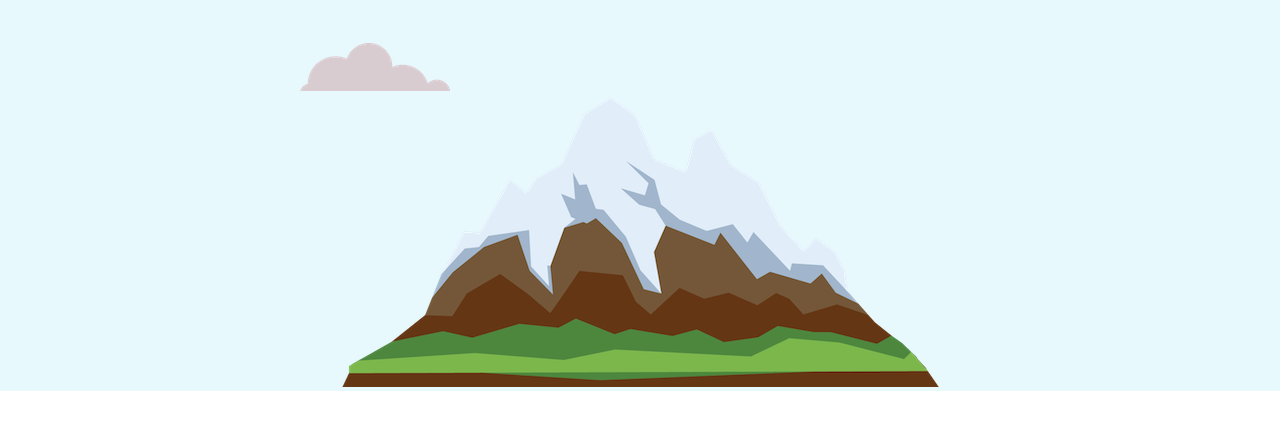
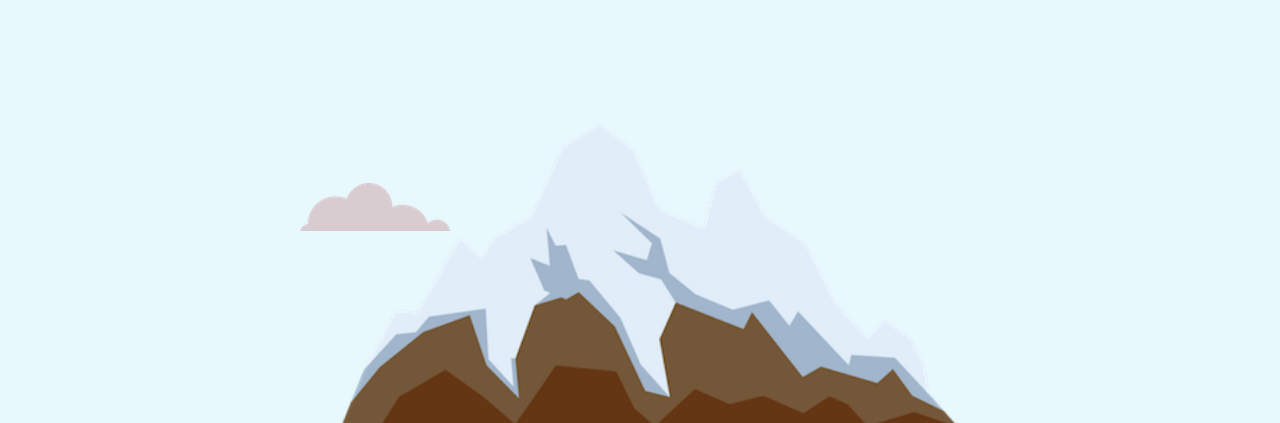
Before and after one commit to Vctorqui/My-site, a plain HTML site: page index.html in a window 1280 px wide. Shown: the part 377-800 px from the top of the page. Drawn offline with Linux system fonts and the light colour scheme.

Commit message:
Update styles.css

```diff
--- a/css/styles.css
+++ b/css/styles.css
@@ -77,7 +77,7 @@ hr {
   text-align: left;
 }
 
-.mountain-pic img {
+.mountain-pic {
   width: 65%;
 }
 
```
